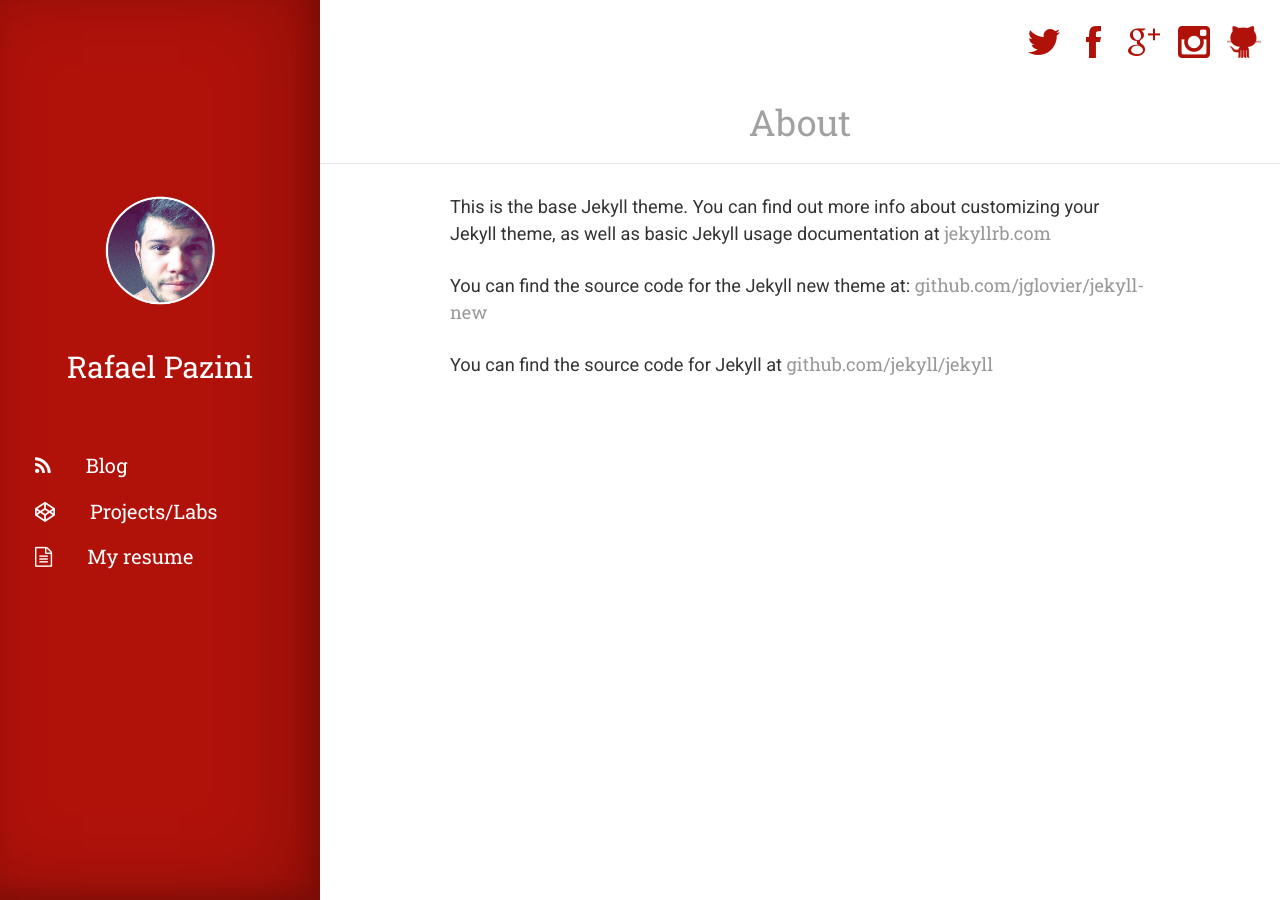
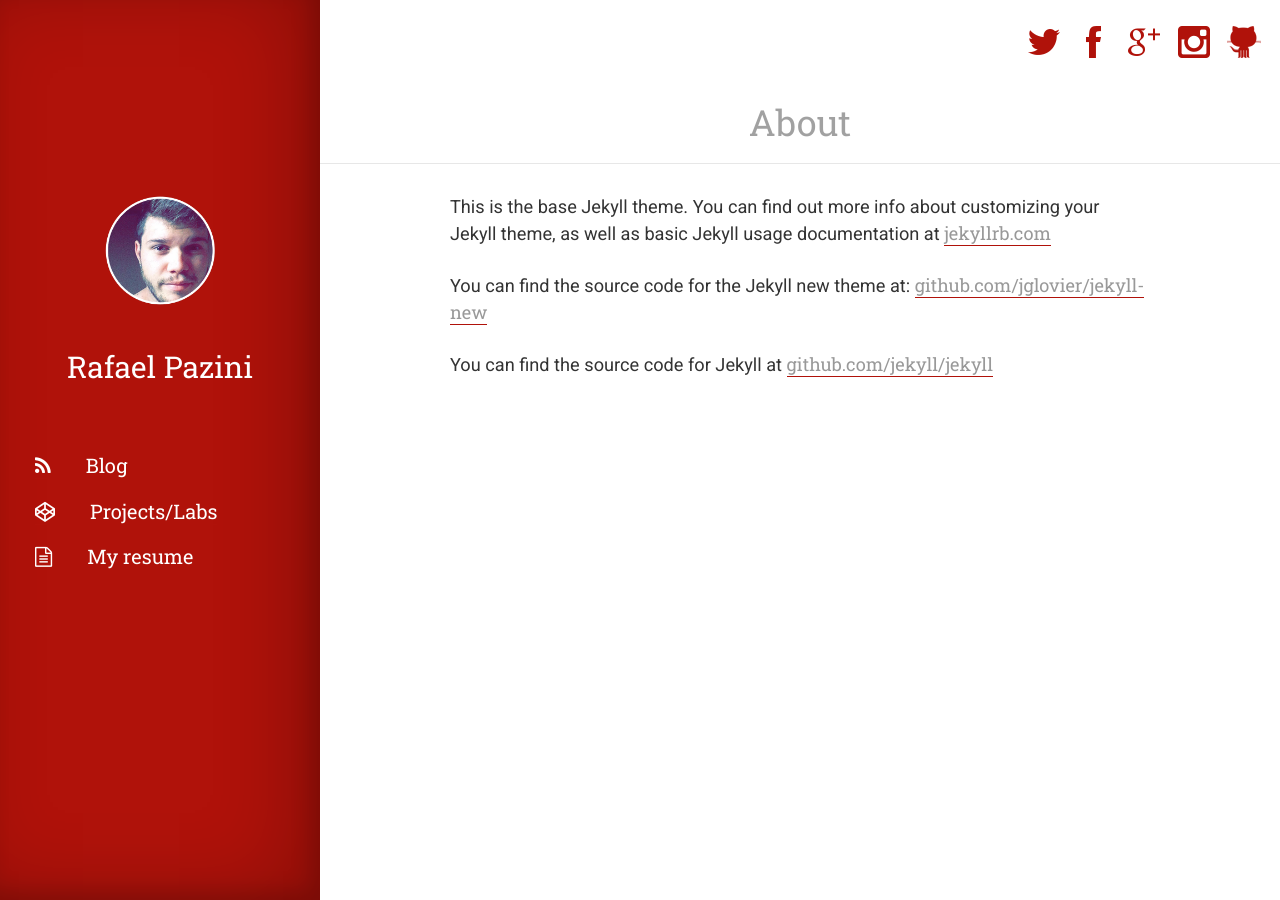
Before and after one commit to rflpazini/old-personal-rflpazini.com, a Jekyll site: the page built from about.md, in a window 1280 px wide. Built offline with Jekyll 4.4.1, drawn with Linux system fonts in a browser that asks for light colours; nearby versions of some CDN libraries.

Commit message:
Add underline to links
Put some color to underline on links

```diff
--- a/assets/css/main.css
+++ b/assets/css/main.css
@@ -11,6 +11,7 @@ html {
 a {
     color: #999;
     text-decoration: none;
+    border-bottom: 1px solid #b0120a;
     font-family: 'Roboto Slab', serif;
 }
 
```
